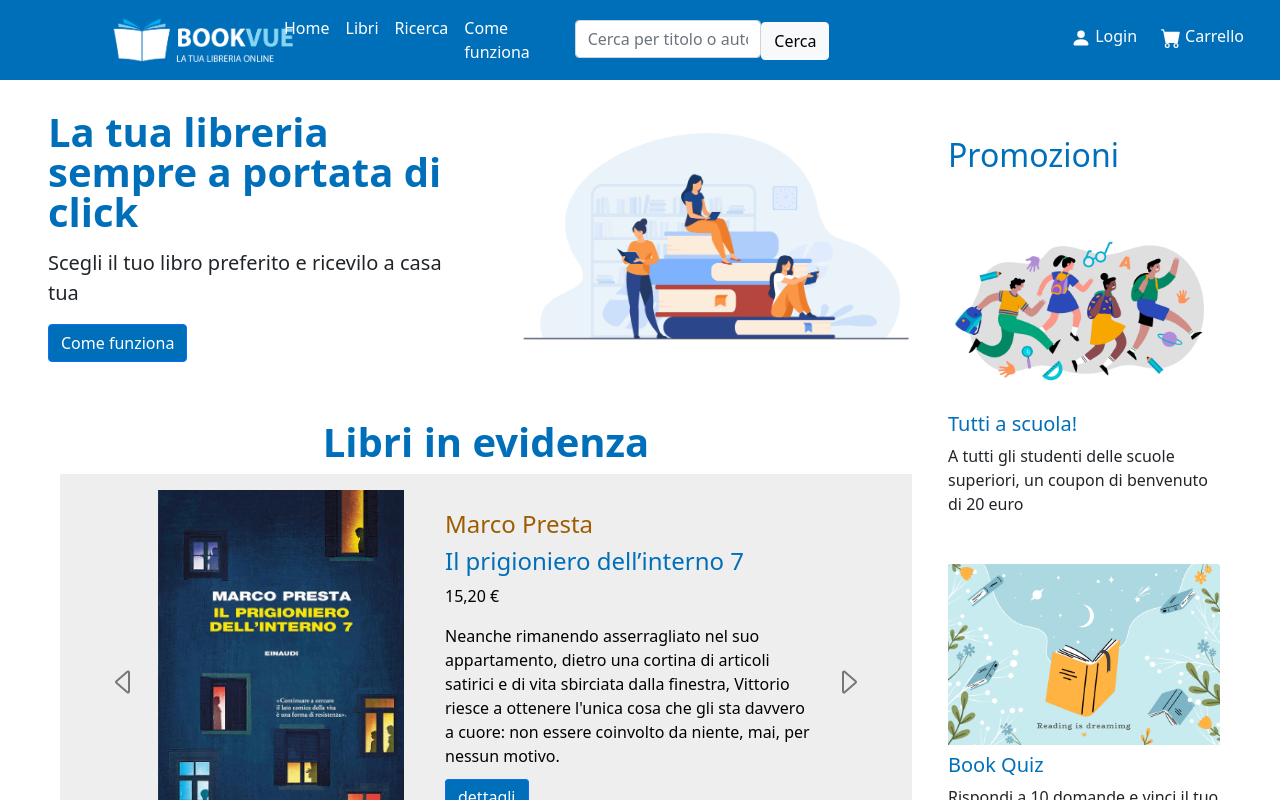
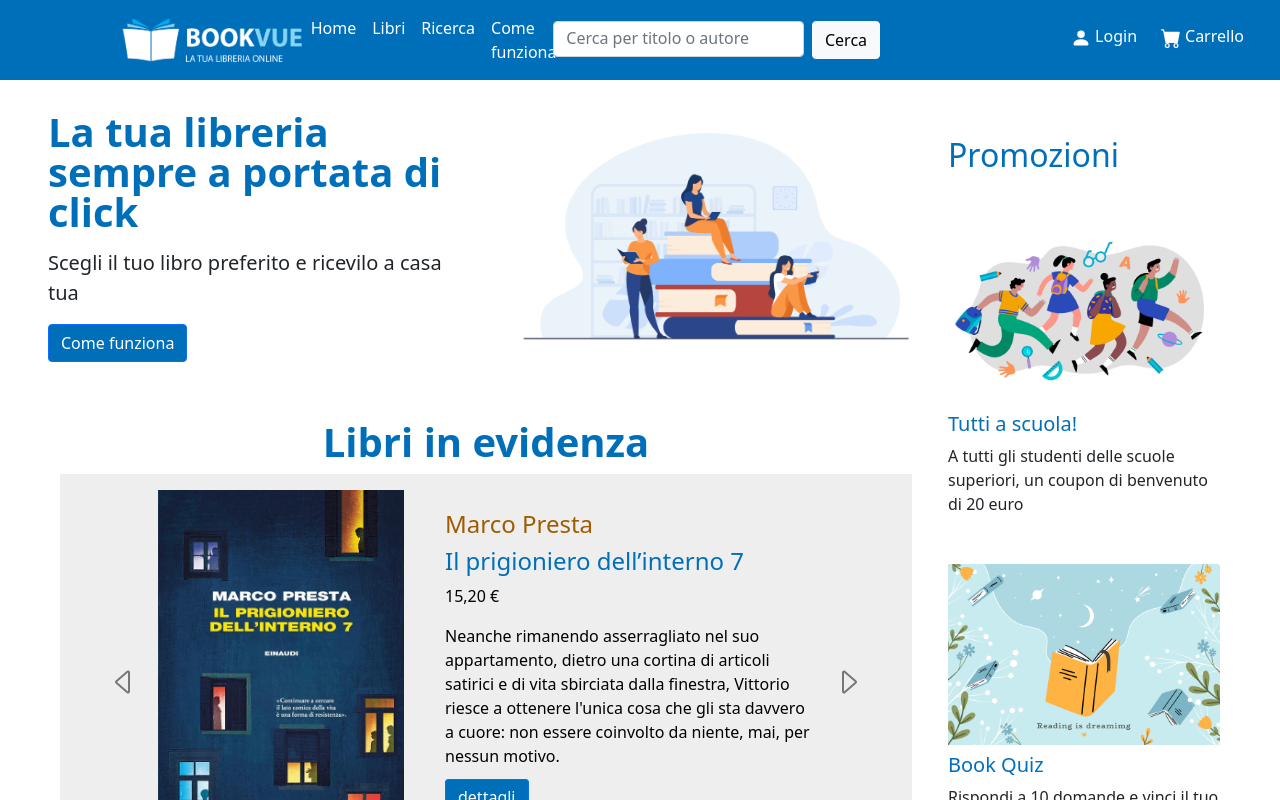
Before and after one commit to emace77/progettoGLM, a Vue app: page / in a window 1280 px wide. Shown: the top 800 px of the page. Built offline with nearby package versions, Linux system fonts and the light colour scheme.

Commit message:
serach nav3

```diff
--- a/src/App.vue
+++ b/src/App.vue
@@ -2,10 +2,10 @@
 <template>
   <div class="container-fluid">
     <div class="row blue">
-      <div class="col-9">
+      <div class="col-10">
         <NavBar></NavBar>
       </div>
-      <div class="col-3 ps-0 pe-1">
+      <div class="col-2 ps-0 pe-1">
         <LogCart></LogCart>
       </div>
     </div>
@@ -154,4 +154,16 @@ h5 a:hover {
 .carousel-control-next-icon {
     background-image: url(assets/images/caret-right.svg);
 }
+
+
+/* MEDIA QUERY */
+#searchNav {
+  width: 70%;
+}
+
+@media screen and (min-width: 992px) {
+#searchNav {
+  width: 50%;
+}
+}
 </style>
--- a/src/components/NavBar.vue
+++ b/src/components/NavBar.vue
@@ -2,7 +2,7 @@
 <template>
   <nav class="navbar navbar-expand-lg">
     <div class="container-fluid ps-0 ps-lg-3">
-      <div class="col-1">
+        <div class="col-2 col-lg-1">
           <button
             class="navbar-toggler p-0"
             type="button"
@@ -34,8 +34,8 @@
           ><img src="../assets/images/bookvue_white.png" alt="logo bookshop" />
         </a>
         </div>
-      <div class="collapse navbar-collapse ms-4 col-12 col-lg-4" id="navbarSupportedContent">
-        <ul class="navbar-nav mb-2 mb-lg-0">
+        <div class="collapse navbar-collapse ms-4 col-8 col-lg-9" id="navbarSupportedContent">
+          <ul class="navbar-nav mb-2 mb-lg-0 col-12 col-lg-4">
             <li class="nav-item">
               <router-link :to="{ name: 'home' }" class="nav-link"
                 >Home</router-link
@@ -57,11 +57,11 @@
               >
             </li>
           </ul>
+          <div class=" col-12 col-lg-8">
+            <label for="searchNav" class="form-label d-none">Inserisci il titolo o l'autore</label>
+            <input v-model="searchQuery" id="searchNav" class="form-control d-inline me-2 pt-1" type="text" placeholder="Cerca per titolo o autore" />
+            <button @click="search" class="btn btn-light">Cerca</button>
           </div>
-      <div class="col-5">
-        <label for="searchNav" class="form-label d-none">Inserisci il titolo o l'autore</label>
-        <input v-model="searchQuery" id="searchNav" class="form-control w-50 d-inline" type="text" placeholder="Cerca per titolo o autore" />
-        <button @click="search" class="btn btn-light">Cerca</button>
         </div>
     </div>
   </nav>
```
Lines whose indentation alone changed are shown as unchanged.
